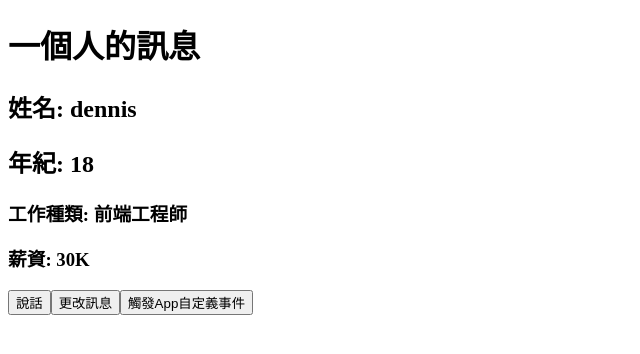
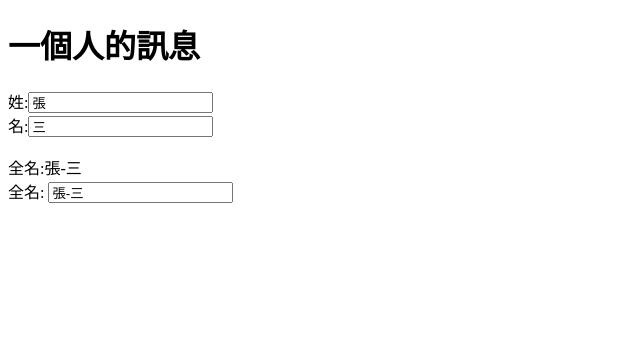
Before and after one commit to DennisLin0125/Vue3, a Vue app: page / in a window 1280 px wide. Shown: the top 354 px of the page, without its empty margins (0-640 px from the left). Built offline with nearby package versions, Linux system fonts and the light colour scheme.

Commit message:
計算屬性

```diff
--- a/src/App.vue
+++ b/src/App.vue
@@ -1,5 +1,5 @@
 <template>
-  <Demo @hello="showHello" msg="hello" school="MIT"/>
+  <Demo/>
 </template>
 
 <script>
@@ -7,14 +7,5 @@
 export default {
   name: "App",
   components: {Demo},
-  setup(){
-    function showHello(value){
-      return alert(`你觸發了hello事件,收到的參數是${value}`)
-    }
-
-    return {
-      showHello
-    }
-  }
 };
 </script>
--- a/src/components/Demo.vue
+++ b/src/components/Demo.vue
@@ -1,57 +1,43 @@
 <!-- eslint-disable vue/multi-word-component-names -->
 <template>
   <h1>一個人的訊息</h1>
-  <h2>姓名: {{ name }}</h2>
-  <h2>年紀: {{ age }}</h2>
-  <h3>工作種類: {{ job.type }}</h3>
-  <h3>薪資: {{ job.salary }}</h3>
-  <button @click="sayHello">說話</button>
-  <button @click="changeInfo">更改訊息</button>
-  <button @click="test">觸發App自定義事件</button>
+  姓:<input type="text" v-model="person.firstName" />
+  <br />
+  名:<input type="text" v-model="person.lastName" />
+  <br />
+  <br />
+  <span>全名:{{ person.fullName }}</span>
+  <br />
+  全名: <input type="text" v-model="person.fullName" />
 </template>
 
 <script>
-import { ref, reactive } from "vue";
+import { reactive, computed } from "vue";
 export default {
   // eslint-disable-next-line vue/multi-word-component-names
   name: "Demo",
-  props: ["msg", "school"],
-  emits: ['hello'],
 
-  setup(props,context) {
-    console.log('props:',props,'context:',context);
-
+  setup() {
     // 配置數據
-    let name = ref("dennis");
-    let age = ref(18);
-    let job = reactive({
-      type: "前端工程師",
-      salary: "30K",
+    let person = reactive({
+      firstName: "張",
+      lastName: "三",
     });
 
-    // 配置方法
-    function sayHello() {
-      alert(`我叫${name.value},今年${age.value}歲,你好啊!!!`);
-    }
-
-    function changeInfo() {
-      name.value = "林柏宏";
-      age.value = 20;
-      job.type = "後端工程師";
-      job.salary = "18K";
-    }
-
-    function test () {
-      context.emit('hello',666)
-    }
+    // 計算屬性
+    person.fullName = computed({
+      get() {
+        return person.firstName + "-" + person.lastName;
+      },
+      set(value) {
+        const arr = value.split("-");
+        person.firstName = arr[0];
+        person.lastName = arr[1];
+      },
+    });
 
     return {
-      name,
-      age,
-      sayHello,
-      changeInfo,
-      job,
-      test
+      person,
     };
   },
 };
```
Also changed, not shown: 1 other file (tests, documents, lock files or other folders).
